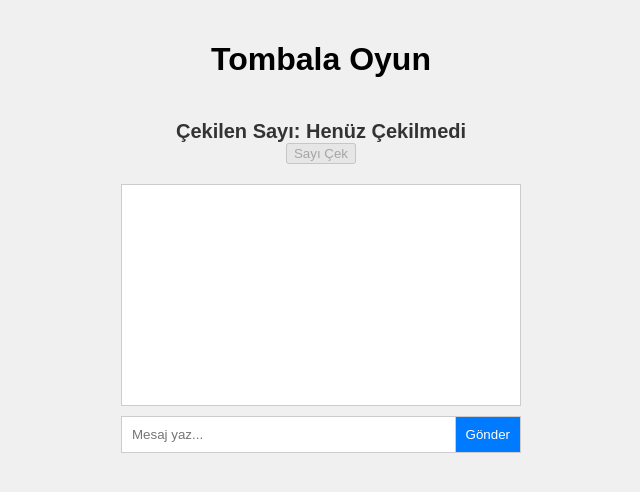
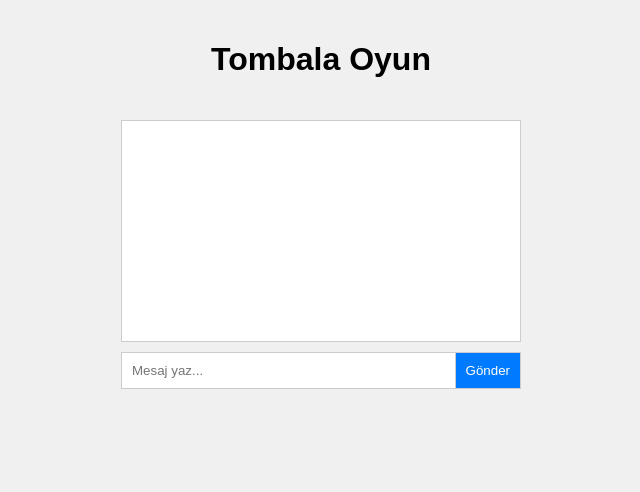
Before and after one commit to FeyyazClskn/Tombala, a website: page public/tmbl1game.html in a window 1280 px wide. Shown: the whole page, without its empty margins (319-959 px from the left). Drawn offline with nearby package versions, Linux system fonts and the light colour scheme; no server answers.

Commit message:
Update tmbl1game.html

```diff
--- a/public/tmbl1game.html
+++ b/public/tmbl1game.html
@@ -95,8 +95,6 @@
 <body>
     <h1>Tombala Oyun</h1>
     <div class="card-container" id="cardContainer"></div>
-    <div id="drawnNumber">Çekilen Sayı: Henüz Çekilmedi</div>
-    <button id="drawButton" disabled>Sayı Çek</button>
 
     <div class="chat">
         <div class="messages" id="messages"></div>
```
